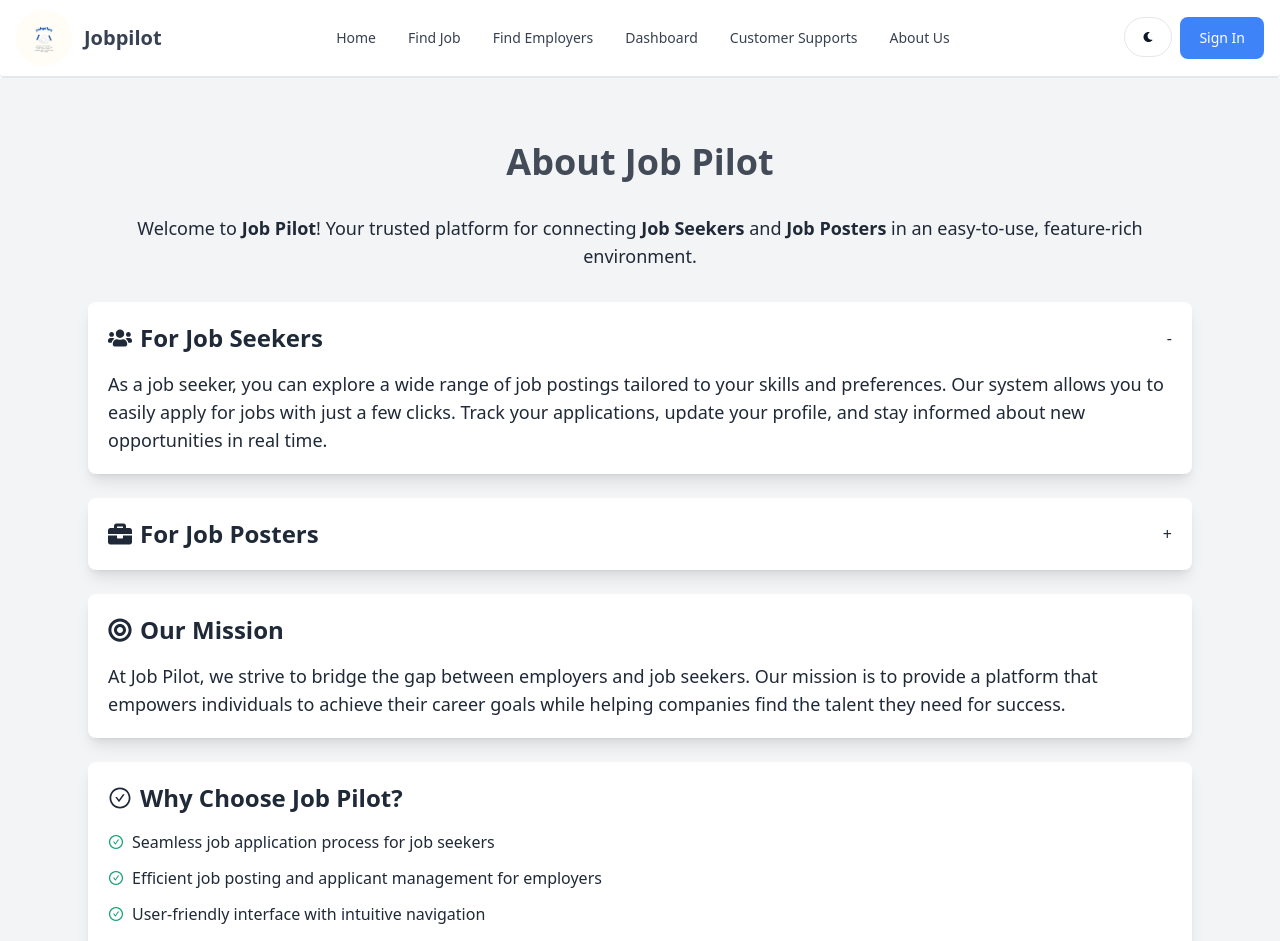
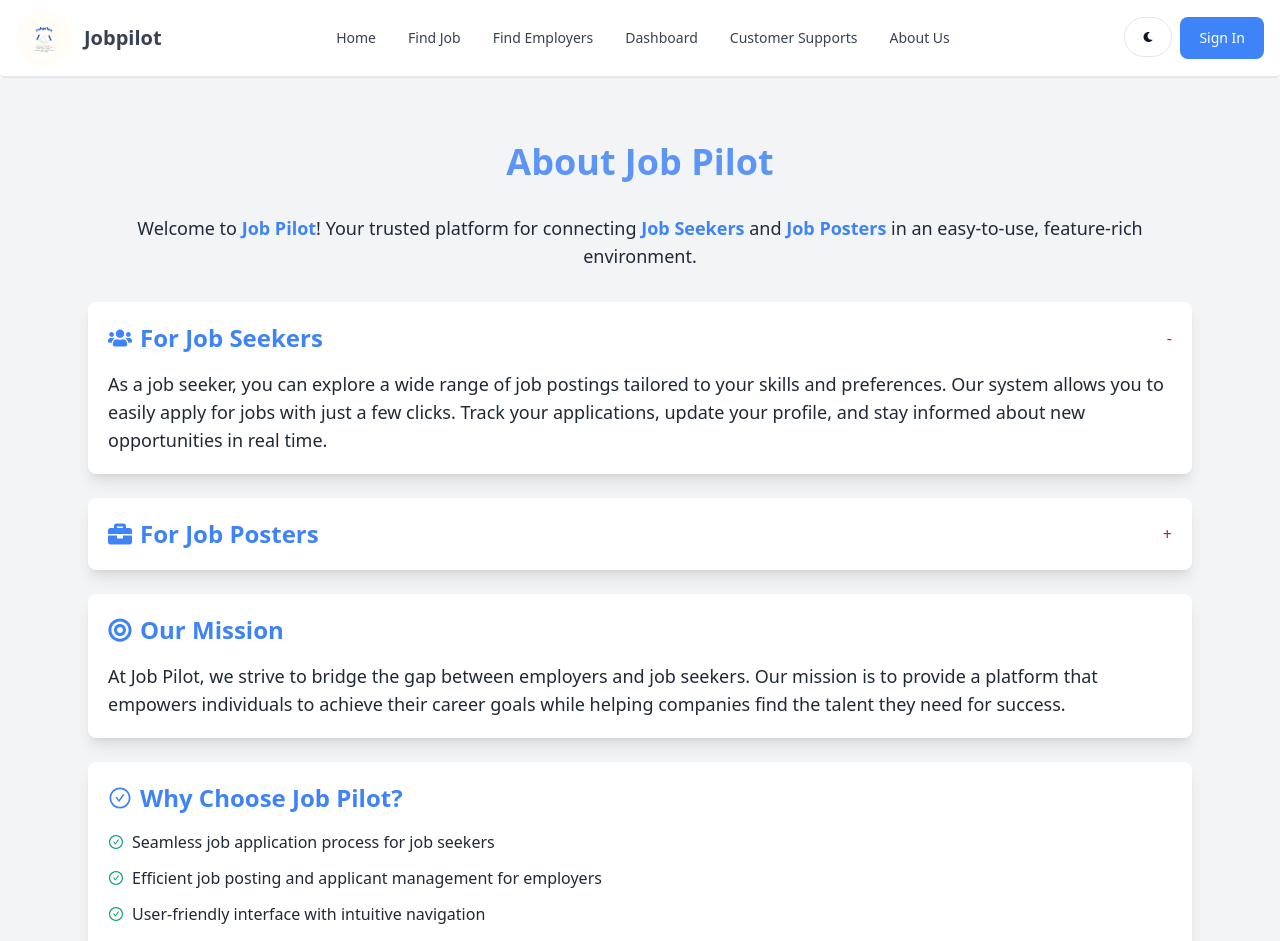
Before and after one commit to Sameemadhu16/Job-Listings, a React (Vite) app in the folder client/: page /about in a window 1280 px wide. Shown: the top 941 px of the page. Built offline with nearby package versions, Linux system fonts and the light colour scheme.

Commit message:
update some front ends

```diff
--- a/client/src/components/Header.jsx
+++ b/client/src/components/Header.jsx
@@ -49,7 +49,7 @@ export default function Header() {
   };
 
   return (
-    <Navbar fluid rounded className="border-b-2">
+    <Navbar fluid rounded className="border-b-2 ">
       <Navbar.Brand href="/">
         <img src={logo} className="mr-3 h-6 sm:h-14 rounded-full" alt="jobpilot-logo" />
         <span className="self-center whitespace-nowrap text-xl font-bold dark:text-white">Jobpilot</span>
--- a/client/src/components/Seeker.DashOverview.jsx
+++ b/client/src/components/Seeker.DashOverview.jsx
@@ -26,12 +26,12 @@ export default function SeekerDashOverview({}) {
 
 
   return (
-    <div className="p-3 md:mx-auto">
+    <div className="p-3 md:mx-auto bg-gray-100 dark:bg-[rgb(16,23,42)]">
       <div className="flex-wrap flex gap-4 justify-center ">
         <div className="flex flex-col p-3 dark:bg-slate-800 gap-4 md:w-72 w-full rounded-md shadow-md">
           <div className="flex justify-between">
             <div>
-              <h3 className="text-gray-500 text-md uppercase">Applied Jobs</h3>
+              <h3 className="text-gray-500 dark:text-white text-md uppercase">Applied Jobs</h3>
               <p className="text-2xl">10</p>
             </div>
             <HiOutlineUserGroup className="bg-teal-600 text-white rounded-full text-5xl p-3 shadow-lg" />
@@ -40,7 +40,7 @@ export default function SeekerDashOverview({}) {
         <div className="flex flex-col p-3 dark:bg-slate-800 gap-4 md:w-72 w-full rounded-md shadow-md">
           <div className="flex justify-between">
             <div>
-              <h3 className="text-gray-500 text-md uppercase">Rank</h3>
+              <h3 className="text-gray-500 dark:text-white  text-md uppercase">Rank</h3>
               <p className="text-2xl">10</p>
             </div>
             <HiAnnotation className="bg-indigo-600 text-white rounded-full text-5xl p-3 shadow-lg" />
@@ -49,7 +49,7 @@ export default function SeekerDashOverview({}) {
         <div className="flex flex-col p-3 dark:bg-slate-800 gap-4 md:w-72 w-full rounded-md shadow-md">
           <div className="flex justify-between">
             <div>
-              <h3 className="text-gray-500 text-md uppercase">Recently Jobs</h3>
+              <h3 className="text-gray-500 dark:text-white text-md uppercase">Recently Jobs</h3>
               <p className="text-2xl">10</p>
             </div>
             <HiDocumentText className="bg-lime-600 text-white rounded-full text-5xl p-3 shadow-lg" />
--- a/client/src/components/Seeker.DashSidebar.jsx
+++ b/client/src/components/Seeker.DashSidebar.jsx
@@ -19,7 +19,7 @@ export default function SeekerDashSidebar() {
         }
     }, [location.search]);
   return (
-    <Sidebar className="w-full md:w-56">
+    <Sidebar className="w-full md:w-56 ">
       <Sidebar.Items>
         <Sidebar.ItemGroup className="flex flex-col gap-1">
 
--- a/client/src/pages/About.jsx
+++ b/client/src/pages/About.jsx
@@ -10,11 +10,11 @@ export default function About() {
     <div className="bg-gray-100 dark:bg-gray-900 text-gray-800 dark:text-gray-200 min-h-screen py-10">
       <div className="max-w-6xl mx-auto p-6">
         {/* Header Section */}
-        <h1 className="text-4xl font-bold text-center mb-8 animate-pulse">About Job Pilot</h1>
+        <h1 className="text-4xl text-blue-500 dark:text-green-500 font-bold text-center mb-8 animate-pulse">About Job Pilot</h1>
 
         {/* Introduction */}
         <p className="text-center text-lg mb-8">
-          Welcome to <span className="font-semibold">Job Pilot</span>! Your trusted platform for connecting <span className="font-semibold">Job Seekers</span> and <span className="font-semibold">Job Posters</span> in an easy-to-use, feature-rich environment.
+          Welcome to <span className="font-semibold text-blue-500 dark:text-green-500">Job Pilot</span>! Your trusted platform for connecting <span className="font-semibold text-blue-500 dark:text-green-500">Job Seekers</span> and <span className="font-semibold text-blue-500 dark:text-green-500">Job Posters</span> in an easy-to-use, feature-rich environment.
         </p>
 
         {/* Interactive sections */}
@@ -26,10 +26,10 @@ export default function About() {
               className="flex items-center justify-between cursor-pointer"
               onClick={() => setSeekerOpen(!isSeekerOpen)}
             >
-              <h2 className="text-2xl font-bold flex items-center">
+              <h2 className="text-2xl font-bold flex items-center text-blue-500 dark:text-green-500">
                 <FaUsers className="mr-2" /> For Job Seekers
               </h2>
-              <span>{isSeekerOpen ? '-' : '+'}</span>
+              <span className='text-red-700 '>{isSeekerOpen ? '-' : '+'}</span>
             </div>
             {isSeekerOpen && (
               <p className="mt-4 text-lg leading-7 animate-fade-in">
@@ -44,10 +44,10 @@ export default function About() {
               className="flex items-center justify-between cursor-pointer"
               onClick={() => setPosterOpen(!isPosterOpen)}
             >
-              <h2 className="text-2xl font-bold flex items-center">
+              <h2 className="text-2xl font-bold flex items-center text-blue-500 dark:text-green-500">
                 <FaBriefcase className="mr-2" /> For Job Posters
               </h2>
-              <span>{isPosterOpen ? '-' : '+'}</span>
+              <span className='text-red-700'>{isPosterOpen ? '-' : '+'}</span>
             </div>
             {isPosterOpen && (
               <p className="mt-4 text-lg leading-7 animate-fade-in">
@@ -58,7 +58,7 @@ export default function About() {
 
           {/* Mission Section */}
           <div className="bg-white dark:bg-gray-800 p-5 rounded-lg shadow-lg">
-            <h2 className="text-2xl font-bold flex items-center">
+            <h2 className="text-2xl font-bold flex items-center text-blue-500 dark:text-green-500">
               <FaBullseye className="mr-2" /> Our Mission
             </h2>
             <p className="mt-4 text-lg leading-7 animate-fade-in">
@@ -68,8 +68,8 @@ export default function About() {
 
           {/* Why Choose Us Section */}
           <div className="bg-white dark:bg-gray-800 p-5 rounded-lg shadow-lg">
-            <h2 className="text-2xl font-bold flex items-center">
-              <AiOutlineCheckCircle className="mr-2" /> Why Choose Job Pilot?
+            <h2 className="text-2xl font-bold flex items-center text-blue-500 dark:text-green-500">
+              <AiOutlineCheckCircle className="mr-2 " /> Why Choose Job Pilot?
             </h2>
             <ul className="mt-4 space-y-3">
               <li className="flex items-center space-x-2 hover:text-blue-500 transition duration-300">
--- a/client/src/pages/SignIn.jsx
+++ b/client/src/pages/SignIn.jsx
@@ -46,12 +46,12 @@ const SignIn = () => {
   }
 
   return (
-    <div className="flex min-h-screen flex-col lg:flex-row bg-gray-100">
+    <div className="flex min-h-screen flex-col lg:flex-row bg-gray-100 dark:bg-[rgb(16,23,42)]">
       <div className="flex flex-1 items-center justify-center p-6 sm:p-12">
         <Card className="w-full max-w-md">
           <div className="text-center">
-            <h2 className="mt-6 text-3xl font-extrabold text-gray-900">Sign in</h2>
-            <p className="mt-2 text-sm text-gray-600">
+            <h2 className="mt-6 text-3xl font-extrabold text-gray-900 dark:text-white">Sign in</h2>
+            <p className="mt-2 text-sm text-gray-600 dark:text-white">
               Don't have an account?{' '}
               <a href="sign-up" className="font-medium text-blue-500 hover:text-indigo-500">
                 Create Account
--- a/client/src/pages/SignUp.jsx
+++ b/client/src/pages/SignUp.jsx
@@ -45,11 +45,11 @@ const SignUp = () => {
       };
 
     return (
-        <div className="flex min-h-screen flex-col lg:flex-row bg-gray-100">
+        <div className="flex min-h-screen flex-col lg:flex-row bg-gray-100 dark:bg-[rgb(16,23,42)]">
                 <div className="flex flex-1 items-center justify-center p-6 sm:p-12">
                     <Card className="w-full max-w-md">
                         <div className="text-center">
-                            <h2 className="mt-6 text-3xl font-extrabold text-gray-900">Create account</h2>
+                        <h2 className="mt-6 text-3xl font-extrabold text-gray-900 dark:text-white">Create account</h2>
                             <div className="flex gap-2 text-sm mt-4 mb-3">
                                 <span>Have an account?</span>
                                 <a href="/sign-in" className="font-medium text-blue-500 hover:text-indigo-500 hover:underline">
@@ -61,13 +61,13 @@ const SignUp = () => {
                             <div className="space-y-4">
                                 <div className="flex mb-4">
                                     <Button
-                                        className={`flex-1 p-3 border rounded-l-lg mr-2 hover:text-white ${formData.role === 'jobPoster' ? ' bg-blue-500 rounded-lg text-white focus:outline-white' : 'bg-blue-200 border-blue-500 text-blue-700'}`}
+                                        className={`flex-1 p-3 border rounded-l-lg mr-2 hover:text-white ${formData.role === 'jobPoster' ? ' bg-blue-500 rounded-lg text-white dark:text-black focus:outline-white' : 'bg-blue-200 border-blue-500 text-blue-700 dark:text-white'}`}
                                         onClick={() => setFormData({ ...formData, role: 'jobPoster' })}
                                     >
                                         Job Poster
                                     </Button>
                                     <Button
-                                        className={`flex-1 p-3 border rounded-r-lg ml-2 hover:text-white ${formData.role === 'jobSeeker' ? ' bg-blue-500 rounded-lg text-white focus:outline-white' : 'bg-blue-200 border-blue-500 text-blue-700'}`}
+                                        className={`flex-1 p-3 border rounded-r-lg ml-2 hover:text-white ${formData.role === 'jobSeeker' ? ' bg-blue-500 rounded-lg text-white dark:text-black focus:outline-white' : 'bg-blue-200 border-blue-500 text-blue-700 dark:text-white'}`}
                                         onClick={() => setFormData({ ...formData, role: 'jobSeeker' })}
                                     >
                                         Job Seeker
```
